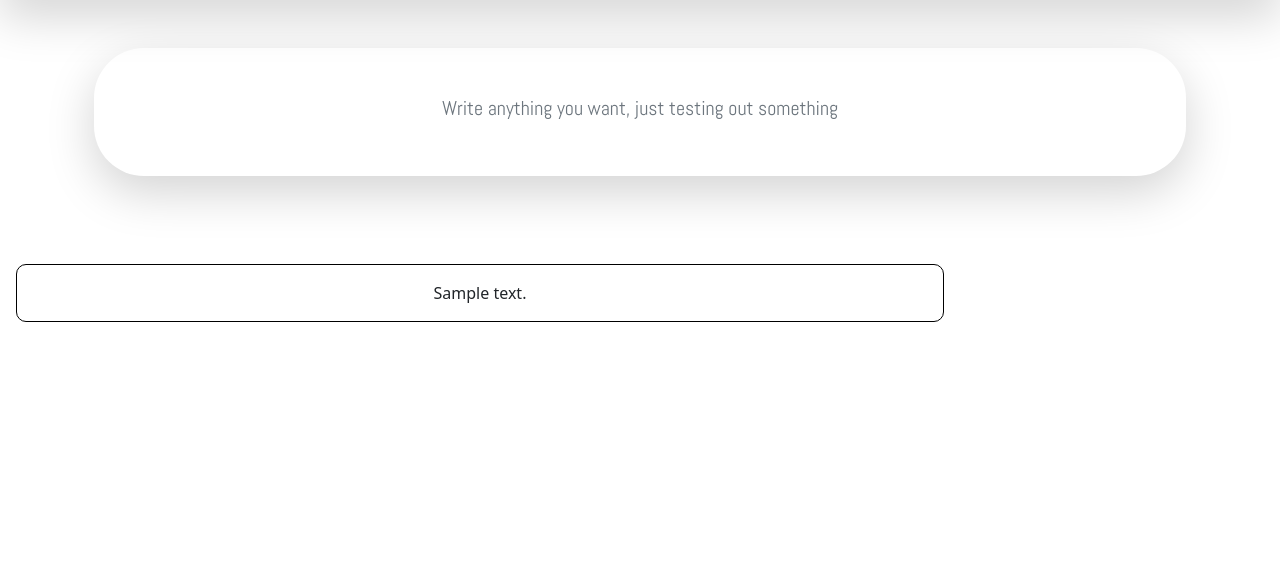
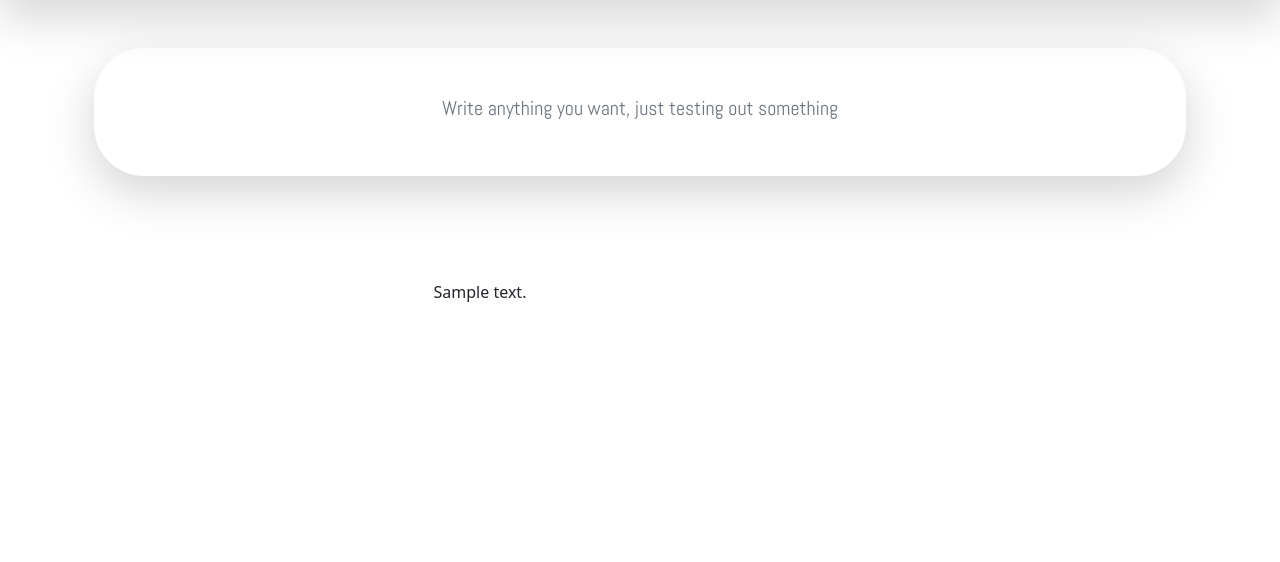
Before and after one commit to Empya1/chatapp, a Flask app: page / in a window 1280 px wide. Shown: the part 56-618 px from the top of the page. Run offline with Flask 3, Linux system fonts and the light colour scheme; tables that the repository leaves empty hold one stand-in row (values such as "Sample post"); some libraries are stand-ins or nearby versions; some web fonts are replaced.

Commit message:
Update index.html

```diff
--- a/templates/index.html
+++ b/templates/index.html
@@ -22,7 +22,8 @@
 <style>
  .chatbox {
 
- border: 1px solid black;
+ border: none;
+ box-shadow: 0 12px 14px rgba(0,0,0,0.0.2), 0 10px 18px rgba(0,0,0,0.3);
 
  border-radius:10px;
  text-align:center;
```
